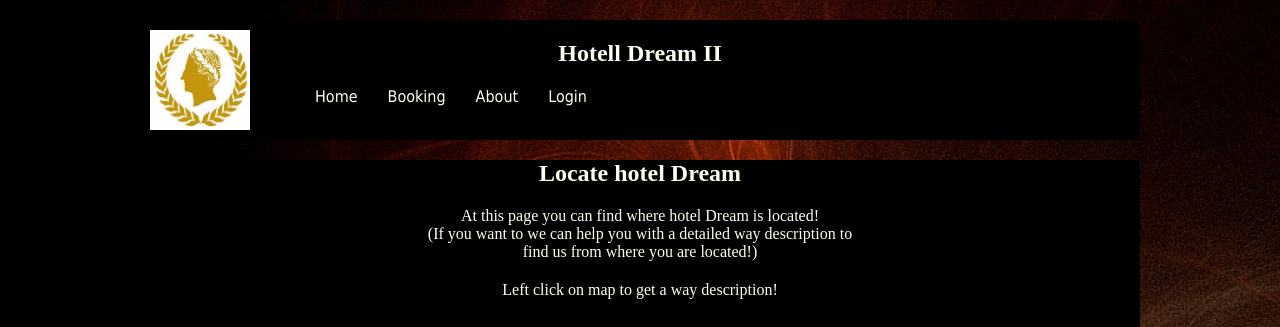
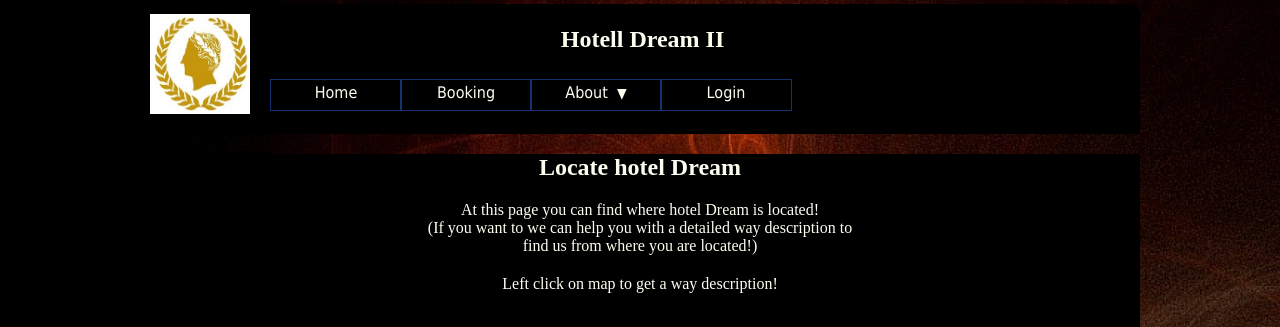
Before and after one commit to marro39/Dream_Hotell_II, a CodeIgniter app: a page that uses application/views/templates/header.php in a window 1280 px wide. Shown: the top 327 px of the page. Run offline with CodeIgniter, Linux system fonts and the light colour scheme; some libraries are stand-ins or nearby versions.

Commit message:
Changed main menu, nested administrate menu complete

```diff
--- a/application/views/templates/header.php
+++ b/application/views/templates/header.php
@@ -3,7 +3,7 @@
 	<head>
 		<meta charset="utf-8">
 		<title><?php echo $title ?></title>
-		<link rel="stylesheet" type="text/css" href="<?php echo base_url();?>public/css/templates/header.css" />
+		<link rel="stylesheet" type="text/css" href="<?php echo base_url();?>public/css/templates/header1.css" />
 		<link rel="stylesheet" type="text/css" href="<?php echo base_url();?>public/css/templates/footer.css" />
 		<link rel="stylesheet" type="text/css" href="<?php echo base_url();?>public/css/home.css" />
 		<link rel="stylesheet" type="text/css" href="<?php echo base_url();?>public/css/login.css" />
@@ -16,12 +16,18 @@
 	<body>
 		<nav>
 			<div id="heading_section">
+
 				<img id="imageLogo" src="<?php echo base_url()?>public/img/cLogo.jpg" alt="Dream Hotell II"/>
+				<div id="titleAndMenu">
+					<div id="title">
 						<h2 id="headingTitle">Hotell Dream II</h2>
+					</div>
+
+					<div id="menu">
 						<ul id="mainNav">
 							<li class="liMainMenu"><a href="<?php echo base_url()?>main" >Home</a></li>
 							<li class="liMainMenu"><a href="<?php echo base_url()?>main/booking" >Booking</a></li>
-					<li class="liMainMenu"><a href="#" >About</a>
+							<li class="liMainMenu"><a href="#" >About&nbsp;&nbsp;<span class="dArrow">&#9660;</span></a>
 								<ul class="subNav">
 									<li class="liSubMenu"><a href="#" >Contact</a></li>
 									<li class="liSubMenu"><a href="<?php echo base_url()?>main/locate" >Locate</a></li>
@@ -41,9 +47,12 @@
 						</ul>
 						<span id="spanMenuMarked" data-menuClicked="<?php echo $navMenuClicked ?>"></span>
 					</div>
+
+				</div>
+			</div>
 		</nav>
 		<script type="text/javascript" src="<?php echo base_url()?>public/js/jQuery.js"></script>
-		<script type="text/javascript" src="<?php echo base_url()?>public/js/header/header.js"></script>
+		<script type="text/javascript" src="<?php echo base_url()?>public/js/header/header1.js"></script>
 		<script type="text/javascript" src="<?php echo base_url()?>public/js/cycle2.js"></script>
 		<script type="text/javascript" src="<?php echo base_url()?>public/js/jquery.cycle2.tile.min.js"></script>
 		<script type="text/javascript" src="<?php echo base_url()?>public/js/colorbox/colorbox.js"></script>
--- a/public/css/templates/header.css
+++ b/public/css/templates/header.css
@@ -45,6 +45,7 @@ a{
 	margin-right: 10px;
 	padding-left: 5px;
 	padding-right: 5px;
+	/*border:1px solid #143270;*/
 }
 .subNav{
 	list-style-type: none;
--- /dev/null
+++ b/public/css/templates/header1.css
@@ -0,0 +1,105 @@
+@CHARSET "ISO-8859-1";
+body{
+	margin:0px;
+	padding:0px;
+	font-family:Times New Roman;
+	color: #FCFFF0;
+	display:block;
+	background-image: url('../../img/blackred.jpg')
+}
+a{
+	font-family:Tahoma;
+	color: #FCFFF0;
+	text-decoration:none;
+}
+/* ----------------------- Heading including hotel logo and navigation bar ------------------------- */
+#heading_section{
+	margin: 4px auto;
+	width: 1000px;
+	min-height: 130px;
+	background-color: #000000;
+	border-radius: 10px 10px 0px 0px;
+	/*border:1px solid red;*/
+}
+#imageLogo{
+	height: 100px;
+	width: 100px;
+	margin: 10px;
+	float:left;
+}
+#titleAndMenu{
+	width:765px;
+	min-height:100px;
+	margin:0px auto;
+	line-height: 10px;
+	float:left;
+	margin-top:10px;
+}
+#title{
+	display:block;
+	margin:0px auto;
+	height:40px;
+	width: 200px;
+	clear:both;
+}
+#headingTitle{
+ 	text-align:center;
+}
+#titleAndMenu menu{
+	display:block;
+	height:100px;
+	width:300px;
+	clear:both;
+}
+#mainNav{
+	clear:both;
+	padding:0px;
+	margin:0px 10px;
+	padding-top: 5px;
+	list-style-type: none
+}
+.liMainMenu{
+	float:left;
+	width:130px;
+	height:30px;
+	margin:0px;
+	padding:0px;
+}
+.liMainMenu a{
+	width:130px;
+	height:30px;
+	margin:0px;
+	padding:0px;
+	display:block;
+	border:1px solid #143270;
+	text-align:center;
+	line-height: 25px;
+}
+.subNav{
+	position:relative;
+	display:none;
+	clear:both;
+	list-style-type: none;
+	background-color:#000000;
+	margin:0px;
+	padding:0px;
+	min-height:50px;
+}
+.liSubMenu{
+	clear: both;
+	display:block;
+	width:130px;
+	height:30px;
+}
+.liSubMenu a{
+	border:1px solid #143270;
+	width:130px;
+	height:30px;
+	margin:0px;
+	padding:0px;
+	display:block;
+}
+.dArrow{
+	font-size: 14px;
+	position:relative;
+}
--- /dev/null
+++ b/public/js/header/header1.js
@@ -0,0 +1,50 @@
+$(document).ready(function(){
+	//var menuMarked= $('#spanMenuMarked').attr('name');
+
+	var menuMarked= $('#spanMenuMarked').attr('data-menuClicked');
+	var homeadress='http://localhost/Dream_Hotell_II/main';
+	//If homeadress is false the menu will have default color
+	var bHomeAdress=false;
+	//Set all menu false as a starter!
+	$('.liMainMenu').find('a').data('menuClicked',false);
+	$('#mainNav a').each(function(){
+		//alert($(this).attr('href'));
+		if($(this).attr('href').indexOf(menuMarked) != -1 ){
+			if($(this).attr('href') == homeadress){
+				$(this).css('color','#FFFF66');
+				bHomeAdress=true;
+				$(this).data('menuClicked', true);
+			}
+			else if(bHomeAdress==false){
+				$(this).css('color','#FFFF66');
+				$(this).data('menuClicked', true);
+			}
+		}
+	});
+	/* This function is no longer needed because the whole page is reloaded on each a href click!
+	$('.liMainMenu').find('a').click(function(){
+		$('.liMainMenu').find('a').data('menuClicked',false);
+		$('.liMainMenu').find('a').css('color','#FCFFF0');
+		$(this).data('menuClicked', true);
+		$(this).css('color','#FFFF66');
+	});
+	*/
+	$('.liMainMenu').hover(function(){
+		if($(this).find('a').data('menuClicked')==false){
+			$(this).find(' > a').css('color','#FBCB09').css('font-weight','bold');
+		}
+		$(this).find('ul').css('display','block');
+		//alert('Hover');
+	}, function(){
+			if($(this).find('a').data('menuClicked')==false){
+				$(this).find('a').css('color','#FCFFF0').css('font-weight','normal');
+			}
+			$(this).find('ul').css('display','none');
+	});
+
+	$('.liSubMenu').hover(function(){
+		$(this).find('a').css('color','#707070');
+	},function(){
+		$(this).find('a').css('color','#FCFFF0');
+	});
+});
```
Also changed, not shown: application/views/administrate.php (+39 -13 lines), public/css/administrate.css (+132 -42 lines), public/js/administrate.js (+7 -6 lines). Lines whose indentation alone changed are shown as unchanged.
